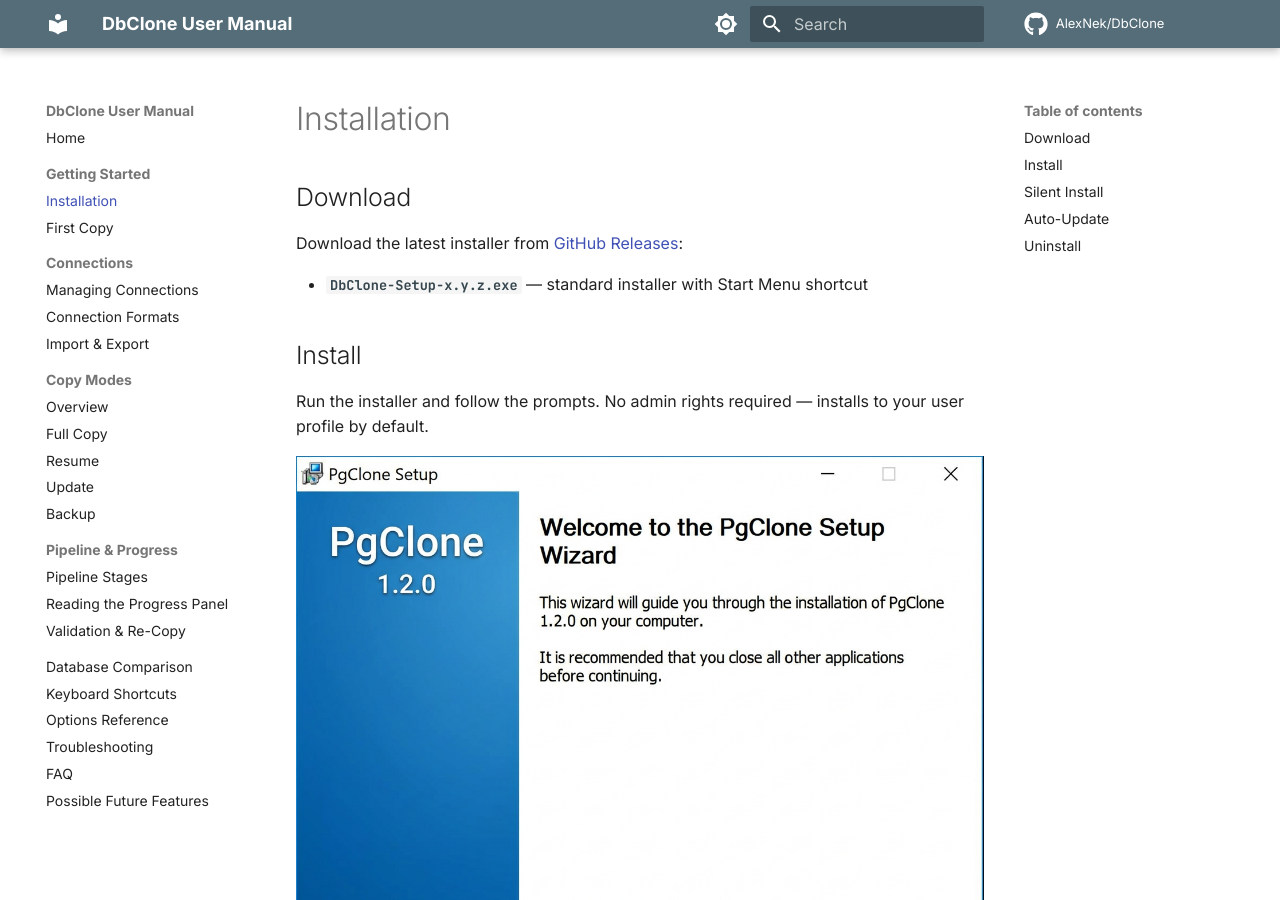
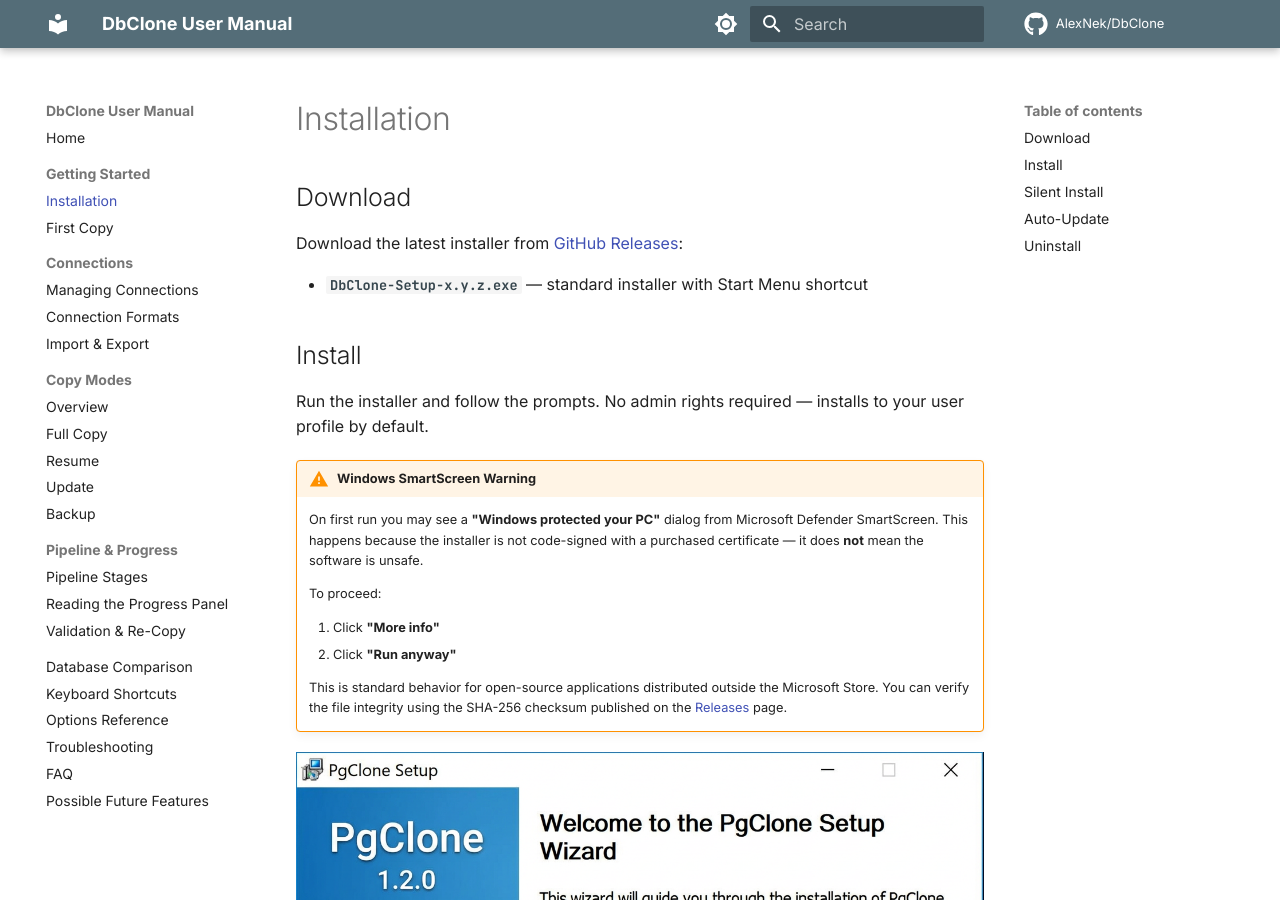
Before and after one commit to AlexNek/DbClone, an MkDocs documentation site: the page built from docs/getting-started/installation.md, in a window 1280 px wide and 900 px high. Built offline with MkDocs 1.6.1 and Material for MkDocs 9.7.7, drawn with Linux system fonts in a browser that asks for light colours; comment, search, counter and statistics services are not loaded.

Commit message:
update documentation

```diff
--- a/docs/getting-started/installation.md
+++ b/docs/getting-started/installation.md
@@ -9,6 +9,16 @@ Download the latest installer from [GitHub Releases](https://github.com/AlexNek/
 ## Install
 
 Run the installer and follow the prompts. No admin rights required — installs to your user profile by default.
+
+!!! warning "Windows SmartScreen Warning"
+    On first run you may see a **"Windows protected your PC"** dialog from Microsoft Defender SmartScreen. This happens because the installer is not code-signed with a purchased certificate — it does **not** mean the software is unsafe.
+
+    To proceed:
+
+    1. Click **"More info"**
+    2. Click **"Run anyway"**
+
+    This is standard behavior for open-source applications distributed outside the Microsoft Store. You can verify the file integrity using the SHA-256 checksum published on the [Releases](https://github.com/AlexNek/DbClone/releases) page.
 
 ![Installer Screenshot](../images/installer.png){ loading=lazy }
 
```
Also changed, not shown: README.md (+2 -0 lines).
